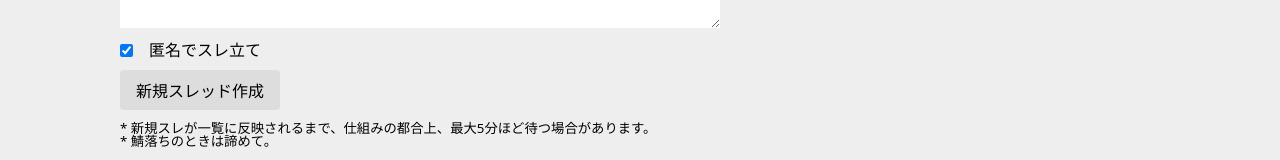
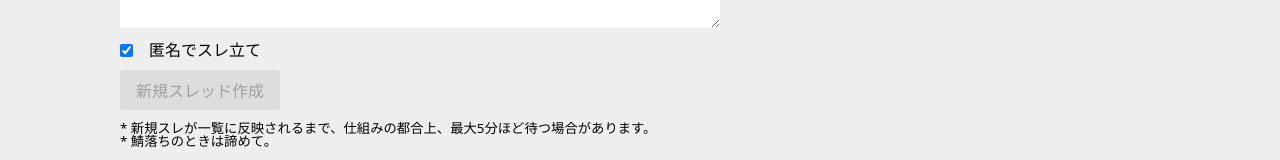
Before and after one commit to ShinoharaTa/nchan, a SvelteKit app: page /new in a window 1280 px wide. Shown: the part 226-386 px from the top of the page. Built offline with nearby package versions, Linux system fonts and the light colour scheme; what @nostr-fetch/adapter-nostr-tools, nostr-fetch, nostr-tools, rx-nostr would draw is missing.

Commit message:
無言投稿無効化

```diff
--- a/src/routes/[channel_id]/+page.svelte
+++ b/src/routes/[channel_id]/+page.svelte
@@ -21,6 +21,7 @@
   let postContent = "";
   let replyId: string | null = null;
   let anonymous = true;
+  $: submitDisabled = !postContent.trim();
 
   const submit = async () => {
     let seckey = anonymous ? getAnonymousKey() : getSecKey();
@@ -117,7 +118,7 @@
           />
           <label for="anonymous_new_thread">匿名で書き込む</label>
         </div>
-        <button on:click={submit} type="button">書き込む</button>
+        <button on:click={submit} type="button" disabled={submitDisabled}>書き込む</button>
       </form>
     </main>
   </UniqueEventList>
--- a/src/routes/new/+page.svelte
+++ b/src/routes/new/+page.svelte
@@ -9,6 +9,7 @@
   let name = "";
   let postContent = "";
   let anonymous = true;
+  $: submitDisabled = !name.trim() || !postContent.trim();
 
   const submit = async () => {
     const seckey = anonymous ? getAnonymousKey() : getSecKey();
@@ -57,7 +58,7 @@
     />
     <label for="anonymous_new_thread">匿名でスレ立て</label>
   </div>
-  <button on:click={submit}>新規スレッド作成</button>
+  <button on:click={submit} disabled={submitDisabled}>新規スレッド作成</button>
   <small>
     *
     新規スレが一覧に反映されるまで、仕組みの都合上、最大5分ほど待つ場合があります。<br
```
